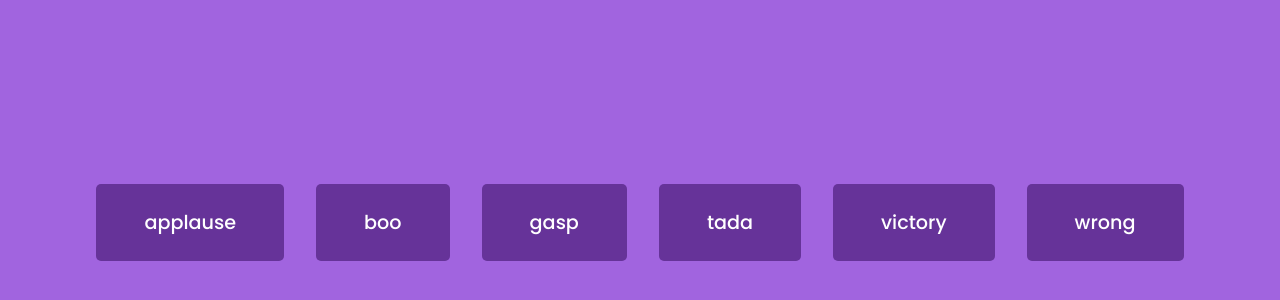
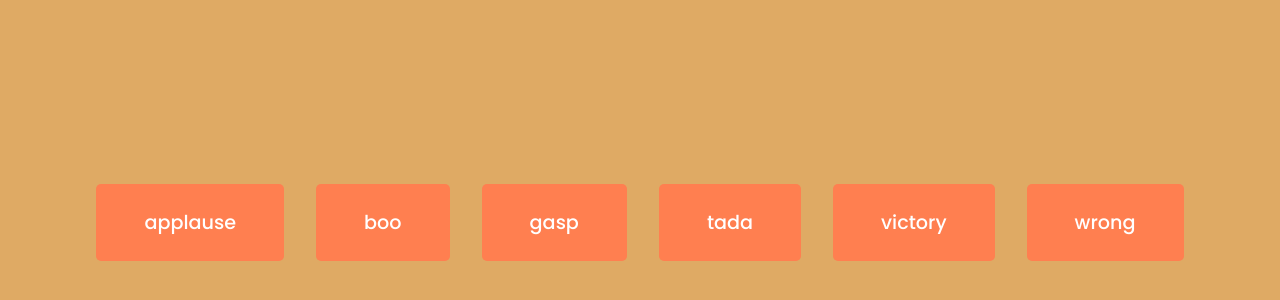
Before and after one commit to firyalhfz/mini-project-javascript, a plain HTML site: page sound-board/index.html in a window 1280 px wide. Shown: the part 178-478 px from the top of the page. Drawn offline with Linux system fonts and the light colour scheme.

Commit message:
sound board

```diff
--- a/sound-board/style.css
+++ b/sound-board/style.css
@@ -13,13 +13,13 @@ body {
   justify-content: center;
   height: 100vh;
   overflow: hidden;
-  background-color: rgb(161, 100, 223);
+  background-color: rgb(223, 170, 100);
   flex-wrap: wrap;
   text-align: center;
 }
 
 .btn {
-  background-color: rebeccapurple;
+  background-color: coral;
   border-radius: 5px;
   border: none;
   color: #fff;
```
